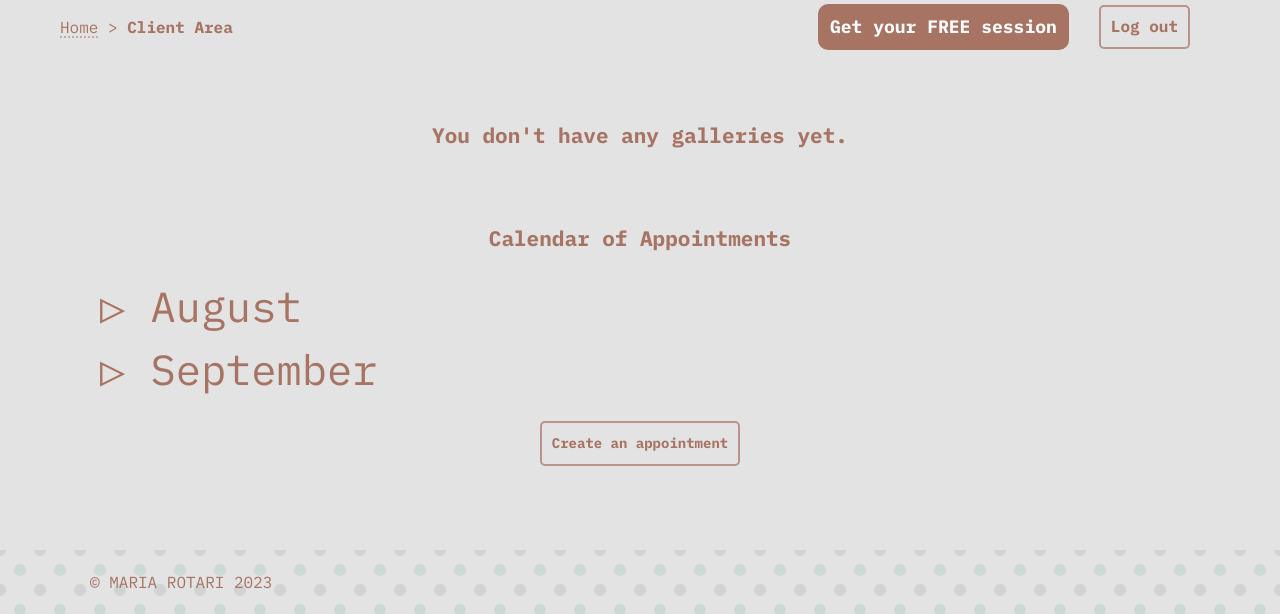
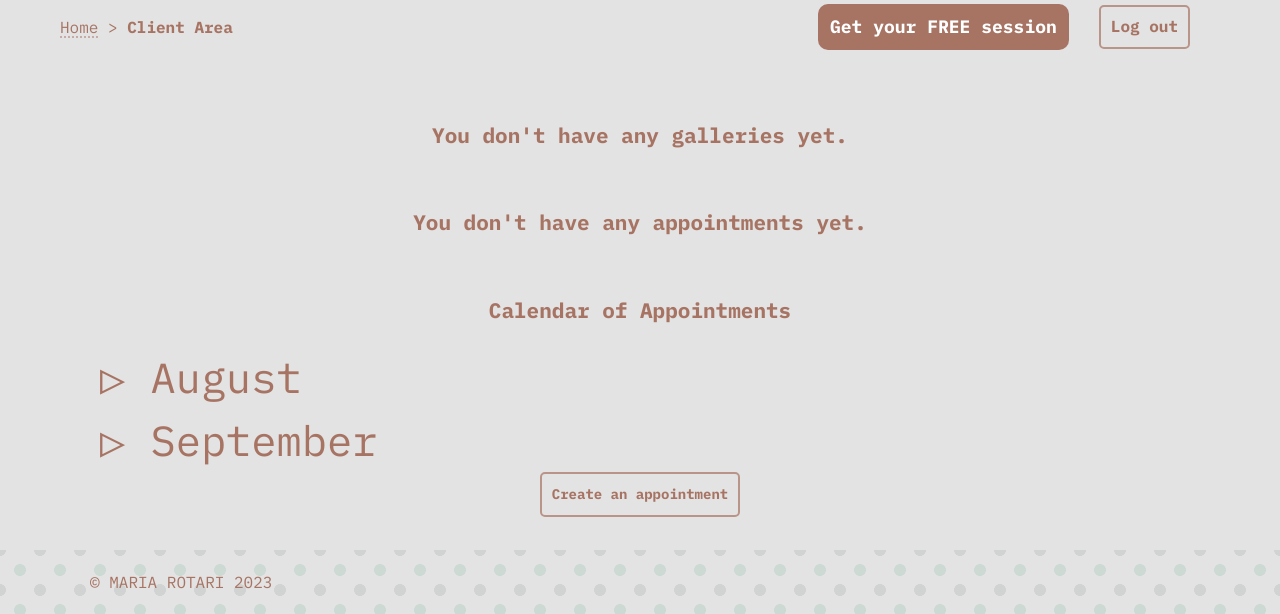
Before and after one commit to a-rotari/photographer-website-django, a Django app: page /personal/ in a window 1280 px wide. Shown: the part 186-800 px from the top of the page. Run offline with Django 4.2, Linux system fonts and the light colour scheme; the visitor is signed in with stand-in values (Sample User, id 1); data comes from the database, SQL or seed files in the repository; data that the repository does not hold is empty; style sheets or scripts are compiled from the project's sources.

Commit message:
Add Appointments List and Deletion of Appointments
The Client Area (user's personal page) now displays the list of all
of the user's appointments. The appointments can now be deleted form
the Client Area's list of appointments.

```diff
--- a/appointments/models.py
+++ b/appointments/models.py
@@ -9,7 +9,7 @@ class Day(models.Model):
     date = models.DateField()
     email = models.EmailField(max_length=254, blank=True)
     busy = models.BooleanField(default=False)
-    first_name = models.CharField(max_length=254)
+    first_name = models.CharField(null=True, blank=True, max_length=254)
     last_name = models.CharField(null=True, blank=True, max_length=254)
     message = models.CharField(null=True, blank=True, max_length=1800)
     phone = models.CharField(null=True, blank=True, max_length=20)
--- a/appointments/urls.py
+++ b/appointments/urls.py
@@ -7,6 +7,9 @@ urlpatterns = [
     path('login/',
          views.login_and_create_appointment,
          name='login_and_create_appointment'),
+    path('delete/',
+         views.delete_appointment,
+         name='delete_appointment'),
     path('',
          views.create_appointment,
          name='create_appointment'),
--- a/galleries/templates/galleries/client_area.html
+++ b/galleries/templates/galleries/client_area.html
@@ -26,6 +26,22 @@
             </div>
         {% endfor %}
         </div>
+    </section>
+    <section class="appointments-list">
+        <h2 class="appointments-list__title">
+            {% if appointment_days %}Your appointments:{% else %}You don't have any appointments yet.{% endif %}
+        </h2>
+        {% if appointment_days %}
+            <ul class="appointments-list__list">
+                {% for appointment_day in appointment_days %}
+                    <li class="appointments-list__list-item">
+                        <p class="appointments-list__list-item-text">{{ appointment_day.date }}</p>
+                        {% comment %} <a class="button-link button-link--margin button-link--centered" href="{% url 'appointments:create_appointment' %}">Create an appointment</a> {% endcomment %}
+                        <a class="appointments-list__list-item-link button-link button-link--slim" href="{% url 'appointments:delete_appointment' %}?id={{ appointment_day.id }}">Cancel</a>
+                    </li>
+                {% endfor %}
+            </ul>
+        {% endif %}
     </section>
     <section class="calendar">
         <h2 class="calendar__section-title">Calendar of Appointments</h2>
--- a/galleries/views.py
+++ b/galleries/views.py
@@ -86,7 +86,6 @@ def display_client_area(request):
 
     galleries = request.user.galleries.all()
     galleries_data = prepare_galleries(galleries)
-    print(type(this_month_days), type(appointment_days))
     return render(
         request, "galleries/client_area.html",
         { 'breadcrumbs': breadcrumbs,
@@ -98,7 +97,6 @@ def display_client_area(request):
             'next_month_days': next_month_days,
             'next_month_dummy_days': next_month_dummy_days,
             'appointment_days': appointment_days})
-
 
 
 def modify_position(request):
--- /dev/null
+++ b/scss/blocks/_appointments-list.scss
@@ -0,0 +1,45 @@
+@use '../global/variables' as g;
+
+.appointments-list {
+    display: flex;
+    flex-direction: column;
+    align-items: center;
+
+    &__title {
+        margin-block: 20px;
+    }
+
+    &__list {
+        display: flex;
+        flex-direction: column;
+        width: 280px;
+
+        @media (min-width: g.$mobile-large-width) {
+            width: 360px;
+            padding-inline: 40px;
+        }
+
+        @media (min-width: g.$tablet-width) {
+            padding-inline: 40px;
+            width: 480px;
+        }
+    }
+
+    &__list-item {
+        font-size: 16px;
+        display: flex;
+        margin-block-end: 10px;
+
+        @media (min-width: g.$tablet-width) {
+            font-size: 18px;
+        }
+
+        @media (min-width: g.$tablet-width) {
+            font-size: 21px;
+        }
+    }
+
+    &__list-item-link {
+        margin-inline-start: auto;
+    }
+}
--- a/scss/blocks/_auth-form.scss
+++ b/scss/blocks/_auth-form.scss
@@ -7,7 +7,6 @@
         width: 600px;
         display: flex;
         flex-direction: column;
-        // align-items: center;
         align-items: flex-start;
         margin: 0 auto;
     }
@@ -57,6 +56,11 @@
         }
     }
 
+    &__button-wrapper {
+        display: flex;
+        width: inherit;
+    }
+
     &__form-input {
         margin-block-start: 10px;
         margin-block-end: 20px;
@@ -65,5 +69,13 @@
             margin-block-start: 20px;
             margin-block-end: 30px;
         }
+
+        &--inline {
+            display: inline-block;
+        }
+
+        &--left-margin {
+            margin-inline-start: 30px;
+        }
     }
 }
--- a/scss/global/_global.scss
+++ b/scss/global/_global.scss
@@ -96,13 +96,25 @@ a.button-link {
     padding: 10px;
     display: block;
 
-    &--margin {
-        margin: 20px auto;
+    &--margin-block {
+        margin-block: 20px;
+    }
+
+    &--margin-centered {
+        margin-inline: auto;
     }
 
     &--centered {
         width: fit-content;
         margin-inline: auto;
+    }
+
+    &--slim {
+        padding: 0px 5px;
+    }
+
+    &--inline {
+        display: inline-block;
     }
 }
 
--- a/scss/styles.scss
+++ b/scss/styles.scss
@@ -15,3 +15,4 @@
 @use 'blocks/galleries';
 @use 'blocks/calendar';
 @use 'blocks/breadcrumbs';
+@use 'blocks/appointments-list';
```
Also changed, not shown: appointments/templates/appointments/delete_appointment.html (added, +27 -0 lines), appointments/views.py (+40 -0 lines), appointments/migrations/0006_alter_day_first_name.py (added).
